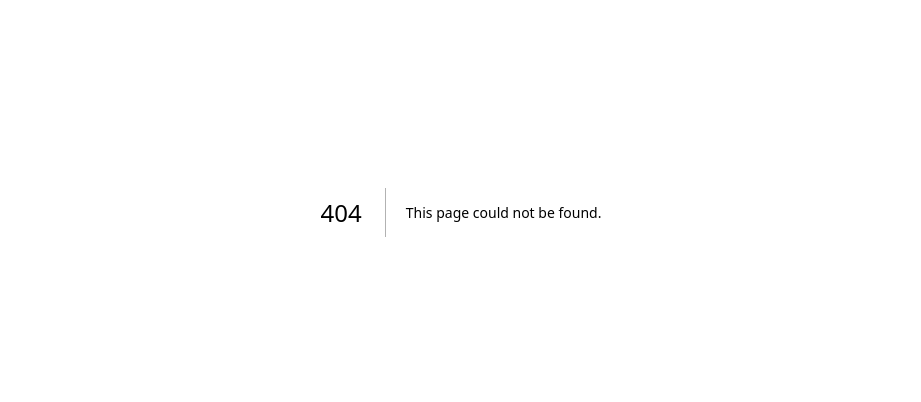
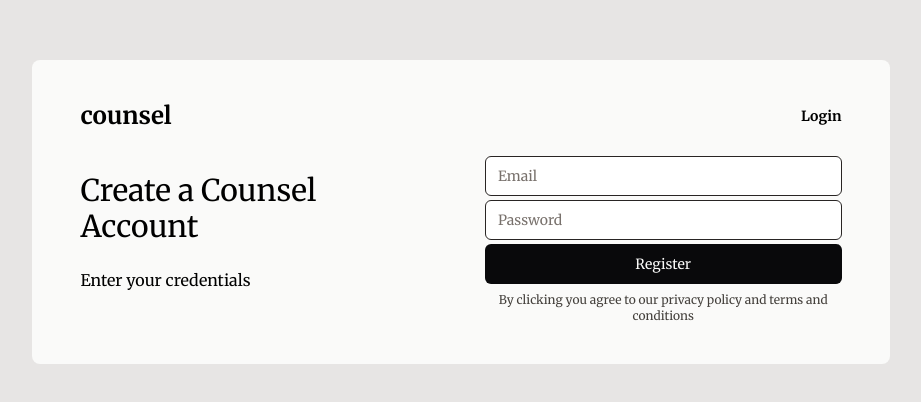
Before and after one commit to Yashrajgk/counsel, a Next.js app: page /auth in a window 1280 px wide. Before the commit this address had no page. Shown: the part 188-590 px from the top of the page, without its empty margins (179-1100 px from the left). Built offline with nearby package versions, Linux system fonts and the light colour scheme.

Commit message:
delete /login and /sign-up routes and create single route /auth for login and register

```diff
--- a/src/app/(routes)/(auth)/layout.tsx
+++ /dev/null
@@ -1,12 +0,0 @@
-import React from "react";
-
-function AuthLayout({ children }: Readonly<{ children: React.ReactNode }>) {
-  return (
-    <div className="h-screen w-screen md:flex">
-      <div className={"md:basis-1/2 bg-stone-950"}></div>
-      <div className={"md:basis-1/2"}>{children}</div>
-    </div>
-  );
-}
-
-export default AuthLayout;
--- a/src/app/(routes)/(auth)/login/page.tsx
+++ /dev/null
@@ -1,33 +0,0 @@
-import Input from "@/app/components/ui/input";
-import Button from "@/app/components/ui/button";
-import Link from "next/link";
-
-function LoginPage() {
-  return (
-    <div className={"px-6 py-4"}>
-      <div className={"flex items-center justify-between"}>
-        <Link href={"/"} className={"text-2xl font-semibold"}>
-          counsel
-        </Link>
-        <Link href={"/sign-up"} className={"text-sm font-semibold"}>
-          Sign Up
-        </Link>
-      </div>
-      <h1 className={"text-4xl font-semibold text-center mt-24"}>Login</h1>
-      <p className={"text-center text-sm mt-1"}>to continue to scout</p>
-      <form className={"flex flex-col items-center gap-y-1 mt-4"}>
-        <Input type={"email"} placeholder={"Email"} name={"email"} />
-        <Input type={"password"} placeholder={"Password"} name={"password"} />
-        <Link
-          href={"/forgot-password"}
-          className={"text-xs my-1 font-semibold mr-auto"}
-        >
-          Forgot Password
-        </Link>
-        <Button className={"w-full"}>Login</Button>
-      </form>
-    </div>
-  );
-}
-
-export default LoginPage;
--- a/src/app/(routes)/(auth)/sign-up/page.tsx
+++ /dev/null
@@ -1,28 +0,0 @@
-import Link from "next/link";
-import Input from "@/app/components/ui/input";
-import Button from "@/app/components/ui/button";
-
-function SignUpPage() {
-  return (
-    <div className={"px-6 py-4"}>
-      <div className={"flex items-center justify-between"}>
-        <Link href={"/"} className={"text-2xl font-semibold"}>
-          counsel
-        </Link>
-        <Link href={"/sign-up"} className={"text-sm font-semibold"}>
-          Login
-        </Link>
-      </div>
-      <h1 className={"text-4xl font-semibold text-center mt-24"}>Sign Up</h1>
-      <p className={"text-center text-sm mt-1"}>to continue to scout</p>
-      <form className={"flex flex-col items-center gap-y-1 mt-4"}>
-        <Input type={"email"} placeholder={"Email"} name={"email"} />
-        <Input type={"password"} placeholder={"Password"} name={"password"} />
-
-        <Button className={"w-full"}>Sign Up</Button>
-      </form>
-    </div>
-  );
-}
-
-export default SignUpPage;
--- /dev/null
+++ b/src/app/(routes)/auth/page.tsx
@@ -0,0 +1,93 @@
+"use client";
+
+import Button from "@/app/components/ui/button";
+import Input from "@/app/components/ui/input";
+import Link from "next/link";
+import axios from "axios";
+import React, { useState } from "react";
+
+interface AuthCredentials {
+  email: string;
+  password: string;
+}
+
+function Authentication() {
+  const [isLoginState, setIsLoginState] = useState<boolean>(false);
+  const [credentials, setCredentials] = useState<AuthCredentials>({
+    email: "",
+    password: "",
+  });
+
+  function onChange(e: React.ChangeEvent<HTMLInputElement>) {
+    const { name, value } = e.target;
+    setCredentials((prevState) => ({ ...prevState, [name]: value }));
+  }
+
+  async function onSubmit(e: React.FormEvent<HTMLFormElement>) {
+    e.preventDefault();
+    await axios.post(
+      `http://localhost:3000/api/${isLoginState ? "login" : "register"}`,
+      JSON.stringify(credentials),
+    );
+  }
+
+  return (
+    <div className="h-screen w-screen lg:flex lg:justify-center lg:items-center lg:bg-stone-200">
+      <div className="px-6 py-4 lg:bg-background lg:rounded-lg lg:px-12 lg:py-10">
+        {/* NAVBAR */}
+
+        <div className="flex items-center justify-between">
+          <Link href="/" className="font-semibold text-2xl">
+            counsel
+          </Link>
+          <p
+            className="font-semibold text-sm cursor-pointer"
+            onClick={() => setIsLoginState((prev) => !prev)}
+          >
+            {isLoginState ? "Register" : "Login"}
+          </p>
+        </div>
+
+        {/* AUTHENTICATION FORM */}
+
+        <div className="lg:flex lg:gap-x-12">
+          <div className="basis-1/2">
+            <h1 className="text-3xl mt-10 max-w-xs">
+              <span>{isLoginState ? "Login with a " : "Create a "}</span>
+              Counsel Account
+            </h1>
+            <p className="mt-6">Enter your credentials</p>
+          </div>
+          <form
+            onSubmit={onSubmit}
+            className="flex flex-col items-center gap-y-1 mt-6 lg:basis-1/2"
+          >
+            <Input
+              type="email"
+              placeholder="Email"
+              name="email"
+              value={credentials.email}
+              onChange={onChange}
+            />
+            <Input
+              type="password"
+              placeholder="Password"
+              name="password"
+              value={credentials.password}
+              onChange={onChange}
+            />
+            <Button className="w-full" type="submit">
+              {isLoginState ? "Login" : "Register"}
+            </Button>
+            <p className="text-xs text-stone-700 mt-1 text-center">
+              By clicking you agree to our privacy policy and terms and
+              conditions
+            </p>
+          </form>
+        </div>
+      </div>
+    </div>
+  );
+}
+
+export default Authentication;
```
